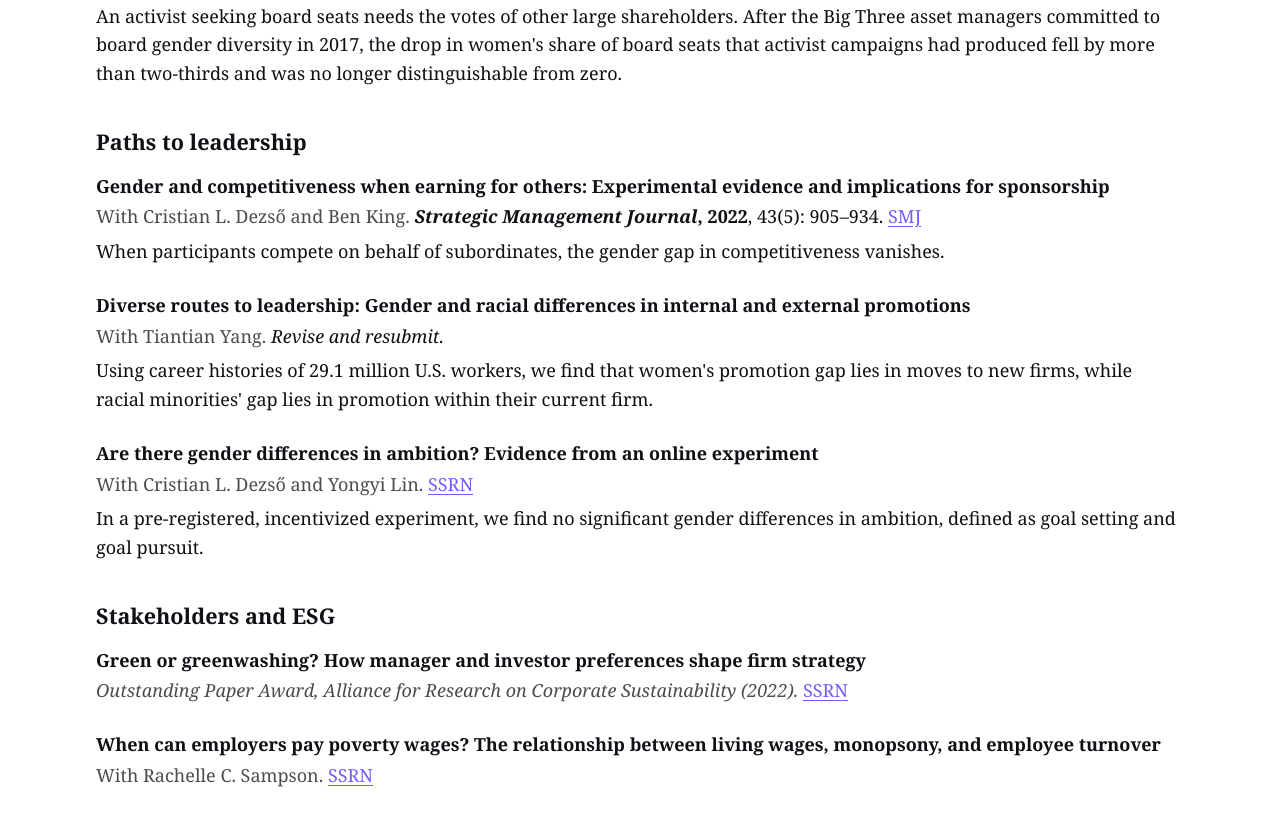
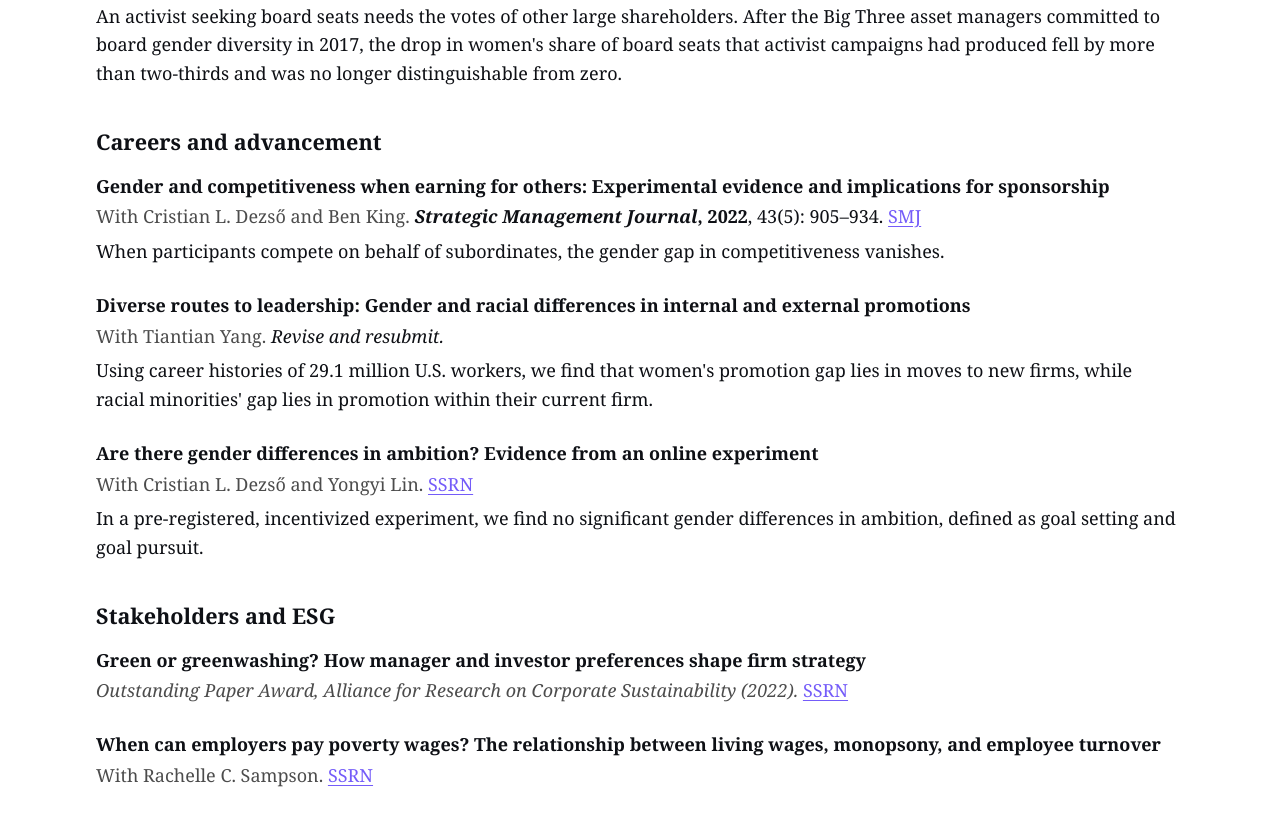
Before and after one commit to nbarrymore/homepage, a plain HTML site: page docs/research/index.html in a window 1280 px wide. Shown: the part 860-1675 px from the top of the page. Drawn offline with Linux system fonts and the light colour scheme.

Commit message:
fix: rename section to Careers and advancement
Co-Authored-By: Claude Opus 5.5 <noreply@anthropic.com>

```diff
--- a/docs/research/index.html
+++ b/docs/research/index.html
@@ -75,7 +75,7 @@
       <p class="paper-summary">An activist seeking board seats needs the votes of other large shareholders. After the Big Three asset managers committed to board gender diversity in 2017, the drop in women's share of board seats that activist campaigns had produced fell by more than two-thirds and was no longer distinguishable from zero.</p>
     </article>
 
-    <h2 id="leadership">Paths to leadership</h2>
+    <h2 id="careers">Careers and advancement</h2>
 
     <article class="paper">
       <p class="paper-title">Gender and competitiveness when earning for others: Experimental evidence and implications for sponsorship</p>
```
